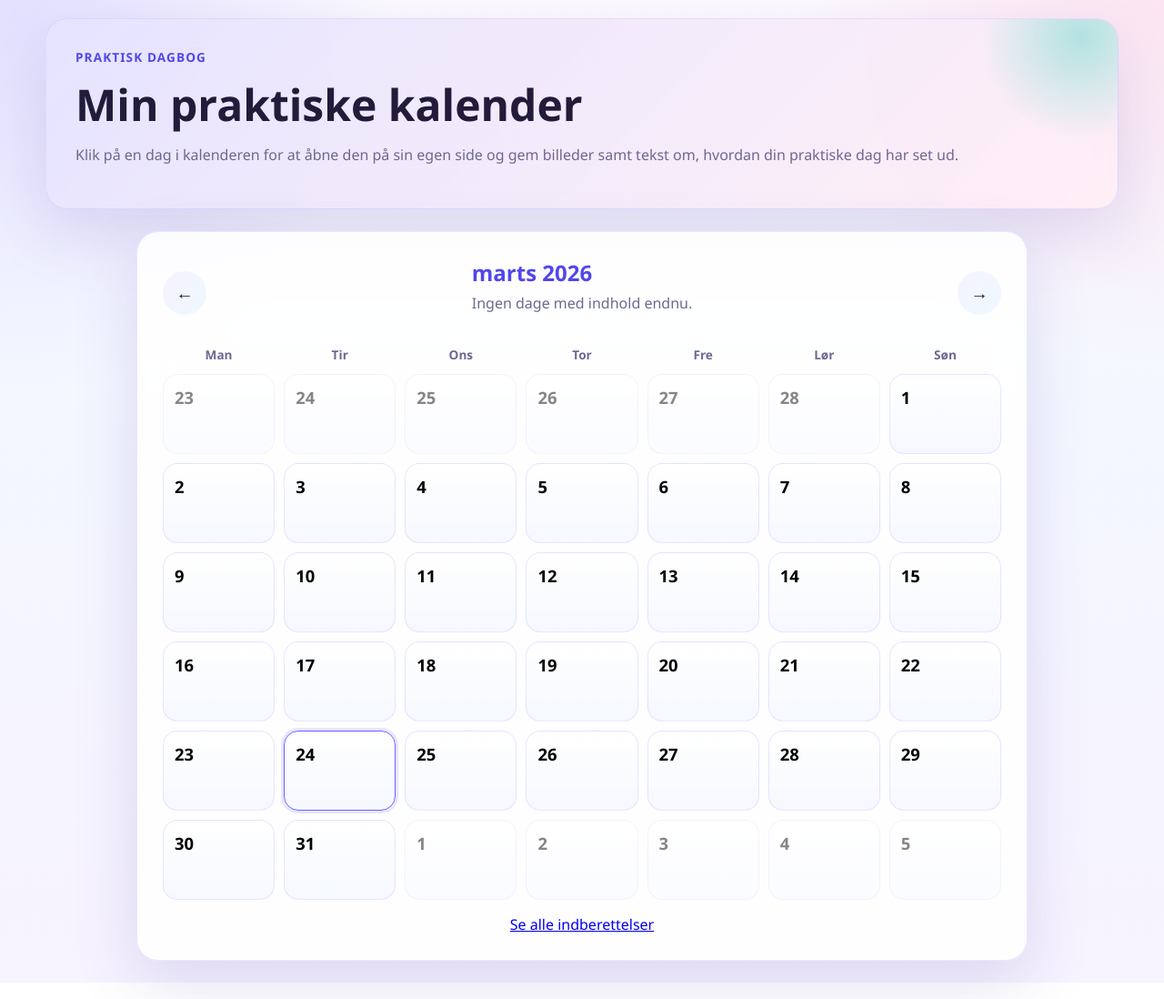
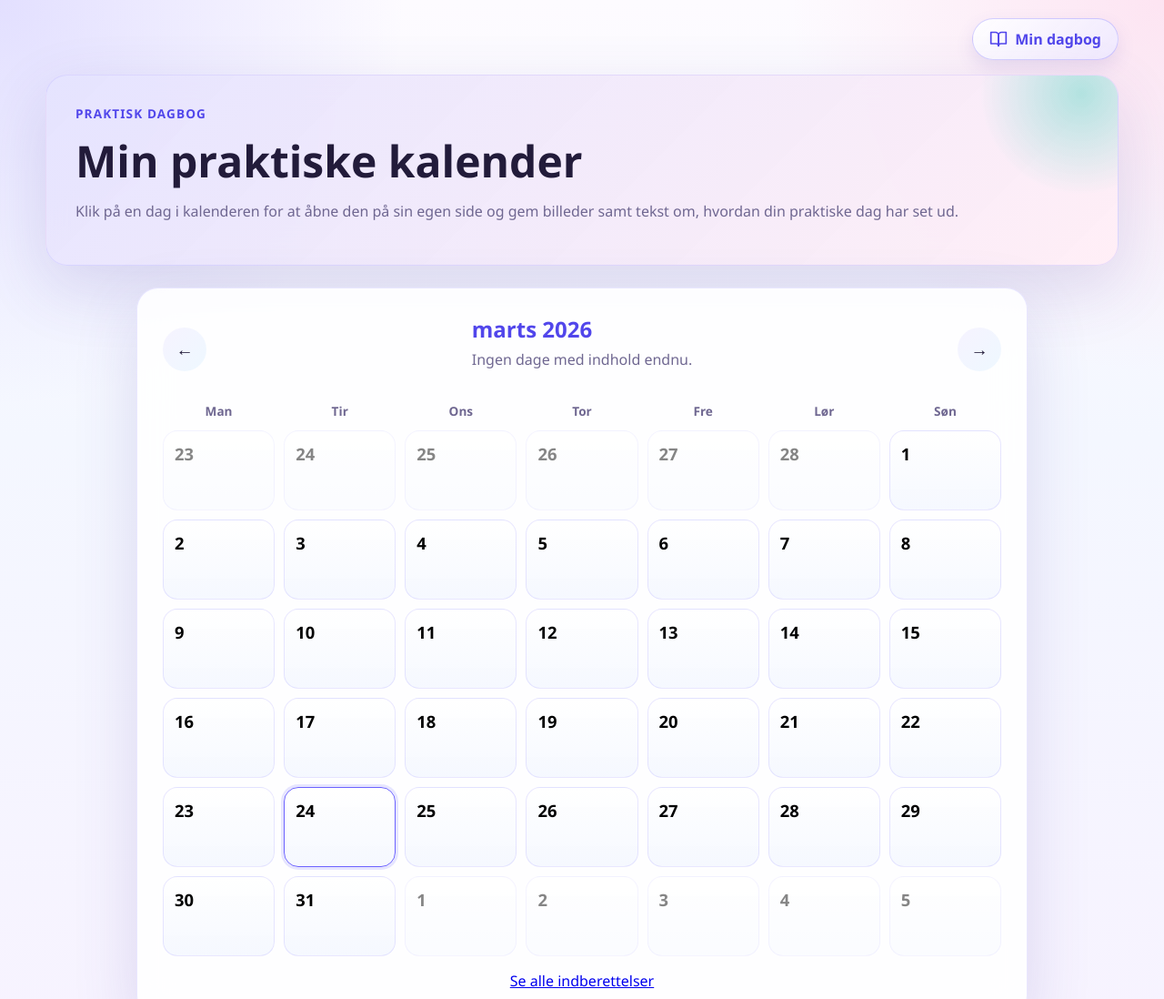
Before and after one commit to magbuck-commits/praktisk-dag, a plain HTML site: page html/index.html in a window 1280 px wide. Shown: the top 1098 px of the page at 91% size. Drawn offline with Linux system fonts and the light colour scheme.

Commit message:
Tilfoej bog-knap til indberetninger og opdater PWA-cache

```diff
--- a/css/styles.css
+++ b/css/styles.css
@@ -746,3 +746,53 @@ button:hover {
         justify-content: center;
     }
 }
+
+/* ── Book button / top navigation ── */
+.top-nav {
+    display: flex;
+    align-items: center;
+    justify-content: space-between;
+    margin-bottom: 16px;
+}
+
+.top-nav--end {
+    justify-content: flex-end;
+}
+
+.book-btn {
+    display: inline-flex;
+    align-items: center;
+    gap: 8px;
+    color: var(--primary-dark);
+    text-decoration: none;
+    font-weight: 700;
+    font-size: 1rem;
+    padding: 11px 18px;
+    border-radius: 999px;
+    background: linear-gradient(135deg, rgba(255, 255, 255, 0.92), rgba(238, 232, 255, 0.88));
+    border: 1px solid rgba(108, 99, 255, 0.28);
+    box-shadow: 0 8px 20px rgba(82, 70, 180, 0.12);
+    transition: color 0.16s ease, background 0.16s ease, transform 0.16s ease, box-shadow 0.16s ease;
+    white-space: nowrap;
+}
+
+.book-btn:hover {
+    color: var(--primary);
+    background: linear-gradient(135deg, #ede8ff, #fce9f5);
+    transform: translateY(-2px);
+    box-shadow: 0 12px 28px rgba(108, 99, 255, 0.22);
+}
+
+.book-btn:active {
+    transform: translateY(0);
+}
+
+@media (max-width: 480px) {
+    .book-btn-label {
+        display: none;
+    }
+
+    .book-btn {
+        padding: 11px 14px;
+    }
+}
--- a/html/index.html
+++ b/html/index.html
@@ -15,6 +15,15 @@
 </head>
 <body>
     <main class="app-shell">
+        <div class="top-nav top-nav--end">
+            <a href="./entries.html" class="book-btn" aria-label="Se mine tidligere indberettelser" title="Mine indberettelser">
+                <svg xmlns="http://www.w3.org/2000/svg" viewBox="0 0 24 24" fill="none" stroke="currentColor" stroke-width="2" stroke-linecap="round" stroke-linejoin="round" width="20" height="20" aria-hidden="true">
+                    <path d="M2 3h6a4 4 0 0 1 4 4v14a3 3 0 0 0-3-3H2z"/>
+                    <path d="M22 3h-6a4 4 0 0 0-4 4v14a3 3 0 0 1 3-3h7z"/>
+                </svg>
+                <span class="book-btn-label">Min dagbog</span>
+            </a>
+        </div>
         <section class="hero-card">
             <p class="eyebrow">Praktisk dagbog</p>
             <h1>Min praktiske kalender</h1>
--- a/sw.js
+++ b/sw.js
@@ -1,4 +1,4 @@
-const CACHE_NAME = 'praktisk-dag-v1';
+const CACHE_NAME = 'praktisk-dag-v2';
 const APP_SHELL = [
   './',
   './manifest.webmanifest',
```
Also changed, not shown: html/day.html (+10 -1 lines).
